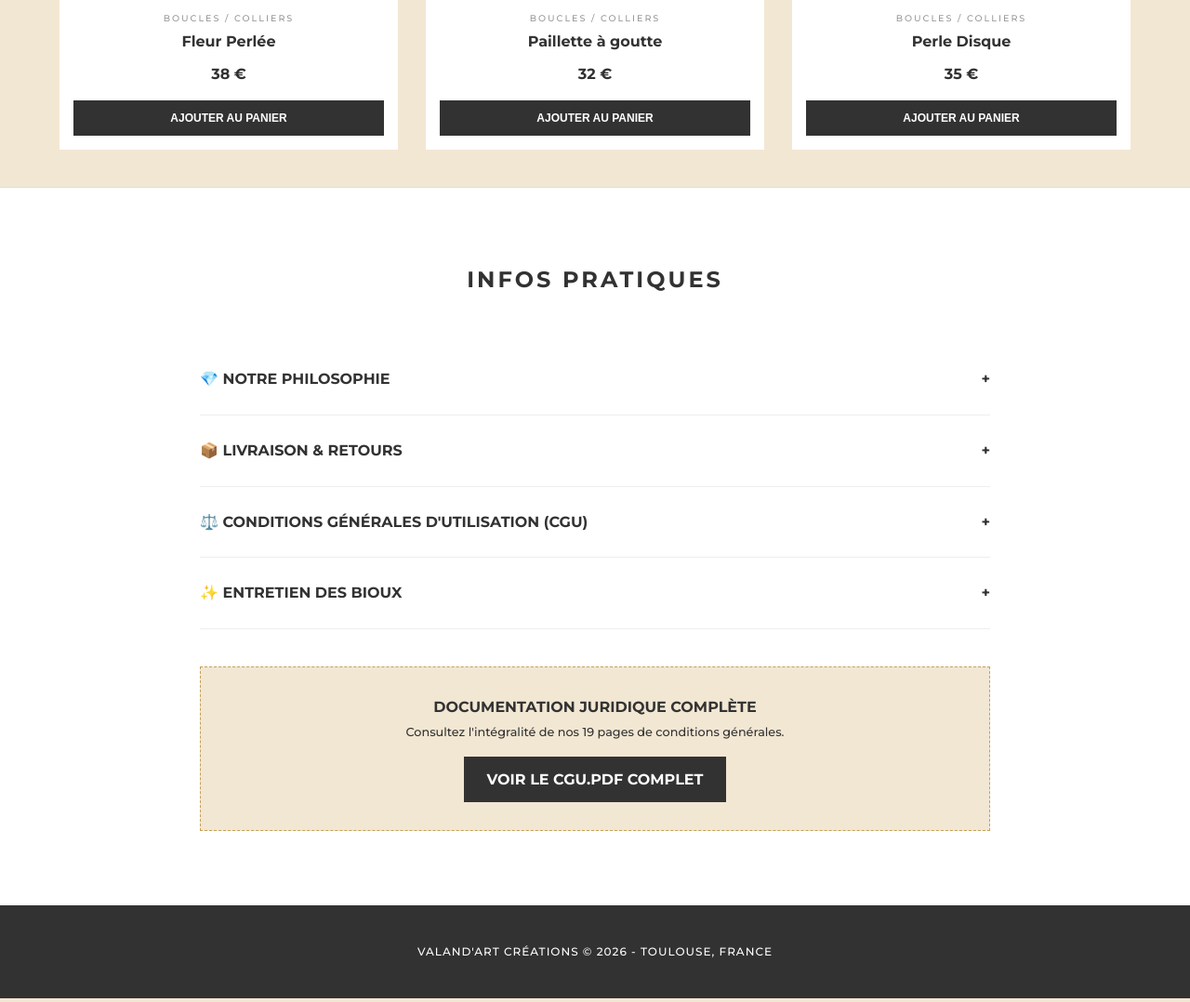
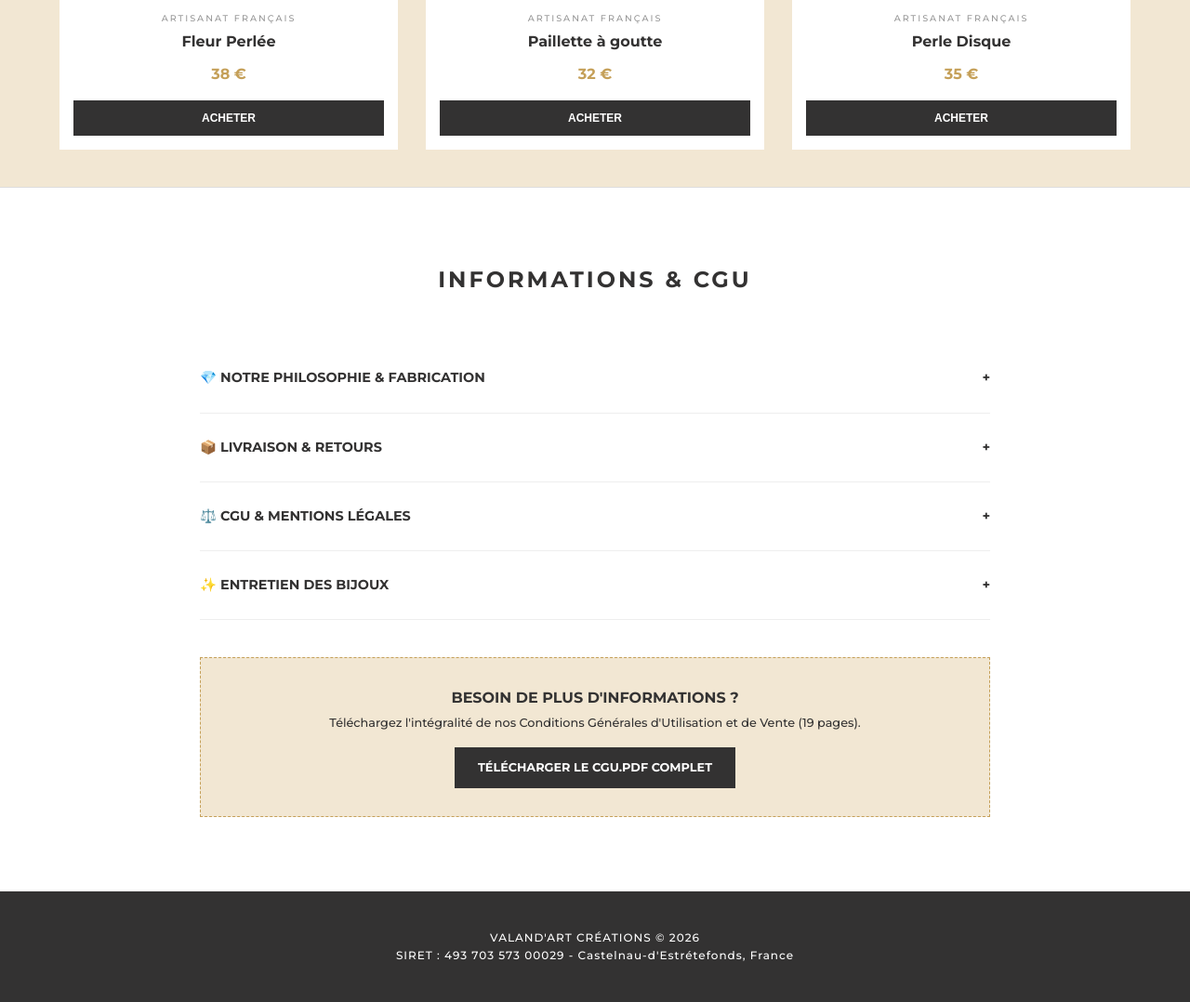
Before and after one commit to MetaFrance/Valandart, a plain HTML site: page index.html in a window 1280 px wide. Shown: the part 1103-2181 px from the top of the page at 93% size. Drawn offline with Linux system fonts and the light colour scheme.

Commit message:
Update index.html

```diff
--- a/index.html
+++ b/index.html
@@ -4,7 +4,7 @@
     <meta charset="UTF-8">
     <meta name="viewport" content="width=device-width, initial-scale=1.0">
     <title>Valand'art Créations | Bijouterie d'Art</title>
-    <link rel="icon" type="image/png" href="Photos/logo.png">
+    <link rel="icon" type="image/png" href="logo.png">
     <link href="https://fonts.googleapis.com/css2?family=Montserrat:wght@300;500;700&display=swap" rel="stylesheet">
     <link rel="stylesheet" href="https://cdnjs.cloudflare.com/ajax/libs/font-awesome/6.0.0/css/all.min.css">
 
@@ -49,19 +49,19 @@
         /* MODAL PAIEMENT CAWL */
         #payment-modal { display: none; position: fixed; top: 0; left: 0; width: 100%; height: 100%; background: rgba(0,0,0,0.7); z-index: 2000; align-items: center; justify-content: center; }
         .cawl-container { background: var(--white); width: 90%; max-width: 400px; padding: 30px; border-top: 5px solid var(--gold); }
-        .cawl-form input { width: 100%; padding: 12px; margin-bottom: 10px; border: 1px solid #ddd; }
-        .btn-pay-custom { background: var(--anthracite); color: white; border: none; padding: 15px; width: 100%; font-weight: 700; cursor: pointer; }
+        .cawl-form input { width: 100%; padding: 12px; margin-bottom: 10px; border: 1px solid #ddd; font-family: 'Montserrat'; }
+        .btn-pay-custom { background: var(--anthracite); color: white; border: none; padding: 15px; width: 100%; font-weight: 700; cursor: pointer; text-transform: uppercase; }
 
         /* INFOS PRATIQUES & CGU */
         .legal-section { background: var(--white); padding: 80px 5%; border-top: 1px solid #ddd; }
         .legal-container { max-width: 850px; margin: 0 auto; }
         .acc-item { border-bottom: 1px solid #eee; }
-        .acc-header { padding: 25px 0; cursor: pointer; font-weight: 700; text-transform: uppercase; display: flex; justify-content: space-between; align-items: center; }
-        .acc-content { max-height: 0; overflow: hidden; transition: all 0.5s ease; font-size: 0.85rem; color: #555; line-height: 1.8; }
+        .acc-header { padding: 25px 0; cursor: pointer; font-weight: 700; text-transform: uppercase; display: flex; justify-content: space-between; align-items: center; font-size: 0.9rem; }
+        .acc-content { max-height: 0; overflow: hidden; transition: all 0.5s ease; font-size: 0.85rem; color: #555; line-height: 1.8; white-space: pre-line; }
         .acc-content.active { max-height: 2000px; padding-bottom: 30px; }
 
         .pdf-box { margin-top: 40px; padding: 30px; background: var(--cream); text-align: center; border: 1px dashed var(--gold); }
-        .btn-pdf { display: inline-block; margin-top: 15px; padding: 12px 25px; background: var(--anthracite); color: white; text-decoration: none; font-weight: 700; }
+        .btn-pdf { display: inline-block; margin-top: 15px; padding: 12px 25px; background: var(--anthracite); color: white; text-decoration: none; font-weight: 700; text-transform: uppercase; font-size: 0.8rem; }
 
         footer { background: var(--anthracite); color: white; padding: 40px; text-align: center; font-size: 0.75rem; letter-spacing: 1px; }
     </style>
@@ -79,7 +79,7 @@
             <li><a href="#collection">Collection</a></li>
             <li><a href="#legal">Infos & CGU</a></li>
         </ul>
-        <img src="Photos/logo.png" class="logo-nav" alt="Logo" onclick="window.scrollTo(0,0)">
+        <img src="logo.png" class="logo-nav" alt="Valand'Art Logo" onclick="window.scrollTo(0,0)">
         <ul class="nav-links">
             <li><a href="mailto:valandartcreations@gmail.com">Contact</a></li>
             <li><a href="#" onclick="openPayment(0)">Panier</a></li>
@@ -93,7 +93,7 @@
     <div id="payment-modal">
         <div class="cawl-container">
             <div style="display:flex; justify-content:space-between; margin-bottom:20px;">
-                <span style="font-weight:700">PAIEMENT SÉCURISÉ CAWL</span>
+                <span style="font-weight:700; letter-spacing:1px;">PAIEMENT SÉCURISÉ CAWL</span>
                 <span style="cursor:pointer" onclick="closePayment()">✕</span>
             </div>
             <div class="cawl-form">
@@ -103,62 +103,67 @@
                     <input type="text" placeholder="MM/AA">
                     <input type="text" placeholder="CVV">
                 </div>
-                <button class="btn-pay-custom" onclick="alert('Simulation de paiement réussie !')">PAYER <span id="pay-amount">0</span> €</button>
+                <button class="btn-pay-custom" onclick="alert('Simulation de paiement réussie !')">VALIDER LE PAIEMENT (<span id="pay-amount">0</span> €)</button>
+                <p style="text-align:center; font-size:0.6rem; margin-top:10px; color:#999;">Solution certifiée par Crédit Agricole</p>
             </div>
         </div>
     </div>
 
     <section class="legal-section" id="legal">
         <div class="legal-container">
-            <h2 style="text-align:center; margin-bottom:50px; letter-spacing:3px;">INFOS PRATIQUES</h2>
+            <h2 style="text-align:center; margin-bottom:50px; letter-spacing:3px; text-transform:uppercase;">Informations & CGU</h2>
 
             <div class="acc-item">
-                <div class="acc-header" onclick="toggleAcc(this)">💎 NOTRE PHILOSOPHIE <span>+</span></div>
+                <div class="acc-header" onclick="toggleAcc(this)">💎 NOTRE PHILOSOPHIE & FABRICATION <span>+</span></div>
                 <div class="acc-content">
-                    Valand’Art Créations propose des bijoux artisanaux fabriqués en série limitée ou modèle unique dans mon atelier au nord de Toulouse. Mon exigence : la qualité au prix juste. Toutes les pièces sont <strong>MADE IN FRANCE</strong>.
+                    Valand’Art Créations propose des bijoux artisanaux fabriqués en série limitée ou modèle unique dans mon atelier au nord de Toulouse. Mon exigence : la qualité au prix juste.
+                    Toutes les pièces sont conçues avec passion et soin.
+                    <strong>MADE IN FRANCE</strong>.
                 </div>
             </div>
 
             <div class="acc-item">
                 <div class="acc-header" onclick="toggleAcc(this)">📦 LIVRAISON & RETOURS <span>+</span></div>
                 <div class="acc-content">
-                    • <strong>Expédition :</strong> Sous 1 à 2 jours ouvrés après paiement.<br>
-                    • <strong>Modes :</strong> Lettre suivie (3j), Services Plus (2j) ou Colissimo (48h).<br>
-                    • <strong>Frais :</strong> Offerts dès 60€ d'achat en France métropolitaine.<br>
-                    • <strong>Retours :</strong> Vous disposez de 15 jours pour exercer votre droit de rétractation. Les bijoux doivent être retournés neufs dans leur emballage d'origine.
+                    • <strong>Expédition :</strong> Sous 1 à 2 jours ouvrés après réception du paiement.
+                    • <strong>Modes :</strong> Lettre suivie (3j), Services Plus (2j) ou Colissimo (48h).
+                    • <strong>Frais :</strong> Livraison gratuite dès 60€ d'achat en France métropolitaine.
+                    • <strong>Rétractation :</strong> Vous disposez de 15 jours pour retourner le bijou s'il ne vous convient pas (frais de retour à votre charge). Le produit doit être neuf et dans son emballage d'origine.
                 </div>
             </div>
 
             <div class="acc-item">
-                <div class="acc-header" onclick="toggleAcc(this)">⚖️ CONDITIONS GÉNÉRALES D'UTILISATION (CGU) <span>+</span></div>
+                <div class="acc-header" onclick="toggleAcc(this)">⚖️ CGU & MENTIONS LÉGALES <span>+</span></div>
                 <div class="acc-content">
-                    <strong>Accès au site :</strong> L'utilisation est réservée à un usage strictement personnel. Toute reproduction du contenu (photos, logos, textes) sans accord écrit est interdite (Art. 3).<br><br>
-                    <strong>Responsabilité :</strong> L'éditeur n'est pas responsable des pannes de réseau ou de matériel utilisateur empêchant l'accès au site.<br><br>
-                    <strong>Données Personnelles (RGPD) :</strong> Vos données (nom, email, téléphone) sont collectées uniquement pour la gestion des commandes. Vous disposez d'un droit d'accès et de rectification en nous contactant par email.
+                    <strong>Propriété Intellectuelle :</strong> Toutes les marques, photographies, textes et illustrations sur ce site sont la propriété exclusive de Valand'Art Créations. Toute reproduction est strictement interdite (Art. 3).
+
+                    <strong>Données Personnelles :</strong> Conformément au RGPD, vos données ne sont collectées que pour le traitement de vos commandes. Vous pouvez exercer votre droit d'accès et de rectification par email.
+
+                    <strong>Responsabilité :</strong> L'éditeur met tout en œuvre pour assurer l'accès au site mais ne peut être tenu responsable des interruptions de service ou des dommages liés à votre équipement informatique.
                 </div>
             </div>
 
             <div class="acc-item">
-                <div class="acc-header" onclick="toggleAcc(this)">✨ ENTRETIEN DES BIOUX <span>+</span></div>
+                <div class="acc-header" onclick="toggleAcc(this)">✨ ENTRETIEN DES BIJOUX <span>+</span></div>
                 <div class="acc-content">
-                    Pour préserver la longévité de vos bijoux, évitez tout contact avec l'eau, les parfums et les produits d'entretien chimiques.
+                    Pour profiter longtemps de votre bijou, je vous conseille de le retirer lors de tout contact avec l’eau. Évitez également les produits chimiques, parfums et produits ménagers qui pourraient altérer l'éclat des matériaux.
                 </div>
             </div>
 
             <div class="pdf-box">
-                <p><strong>DOCUMENTATION JURIDIQUE COMPLÈTE</strong></p>
-                <p style="font-size: 0.8rem; margin-top: 5px;">Consultez l'intégralité de nos 19 pages de conditions générales.</p>
-                <a href="CGU.pdf" target="_blank" class="btn-pdf">VOIR LE CGU.PDF COMPLET</a>
+                <p><strong>BESOIN DE PLUS D'INFORMATIONS ?</strong></p>
+                <p style="font-size: 0.8rem; margin-top: 5px;">Téléchargez l'intégralité de nos Conditions Générales d'Utilisation et de Vente (19 pages).</p>
+                <a href="CGU.pdf" target="_blank" class="btn-pdf">Télécharger le CGU.pdf complet</a>
             </div>
         </div>
     </section>
 
     <footer>
-        <p>VALAND'ART CRÉATIONS &copy; 2026 - TOULOUSE, FRANCE</p>
+        <p>VALAND'ART CRÉATIONS &copy; 2026<br>SIRET : 493 703 573 00029 - Castelnau-d'Estrétefonds, France</p>
     </footer>
 
     <script>
-        // Correction des chemins : On ajoute "Photos/" devant le nom du fichier
+        // Images dans le dossier "Photos", logo à la racine
         const products = [
             { id: 1, name: "Boucle D'Or", price: 35, file: "Photos/Boucle D'Or.jpeg" },
             { id: 2, name: "Boucle Verte", price: 30, file: "Photos/Boucle Verte.jpeg" },
@@ -172,12 +177,12 @@
             document.getElementById('grid').innerHTML = products.map(p => `
                 <div class="product-card">
                     <div class="img-box">
-                        <img src="${p.file}" class="product-img">
+                        <img src="${p.file}" class="product-img" onerror="this.src='https://via.placeholder.com/300x380?text=Bijou'">
                     </div>
-                    <p style="font-size:0.6rem; letter-spacing:2px; color:#999; margin-bottom:5px;">BOUCLES / COLLIERS</p>
+                    <p style="font-size:0.6rem; letter-spacing:2px; color:#999; margin-bottom:5px;">ARTISANAT FRANÇAIS</p>
                     <h3 style="font-size:1rem; margin-bottom:10px;">${p.name}</h3>
-                    <p style="font-weight:700; margin-bottom:15px;">${p.price} €</p>
-                    <button class="btn-buy" onclick="openPayment(${p.price})">AJOUTER AU PANIER</button>
+                    <p style="font-weight:700; margin-bottom:15px; color:var(--gold);">${p.price} €</p>
+                    <button class="btn-buy" onclick="openPayment(${p.price})">Acheter</button>
                 </div>
             `).join('');
         }
```
